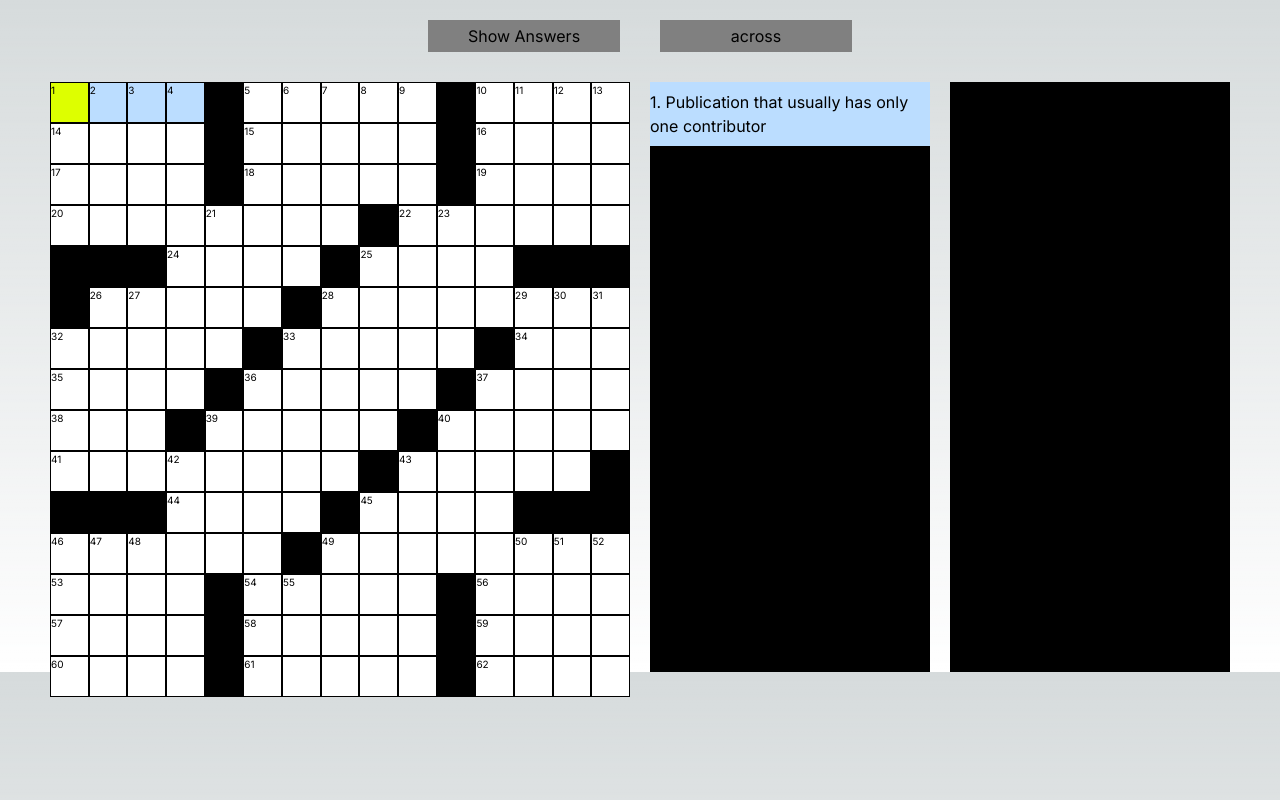
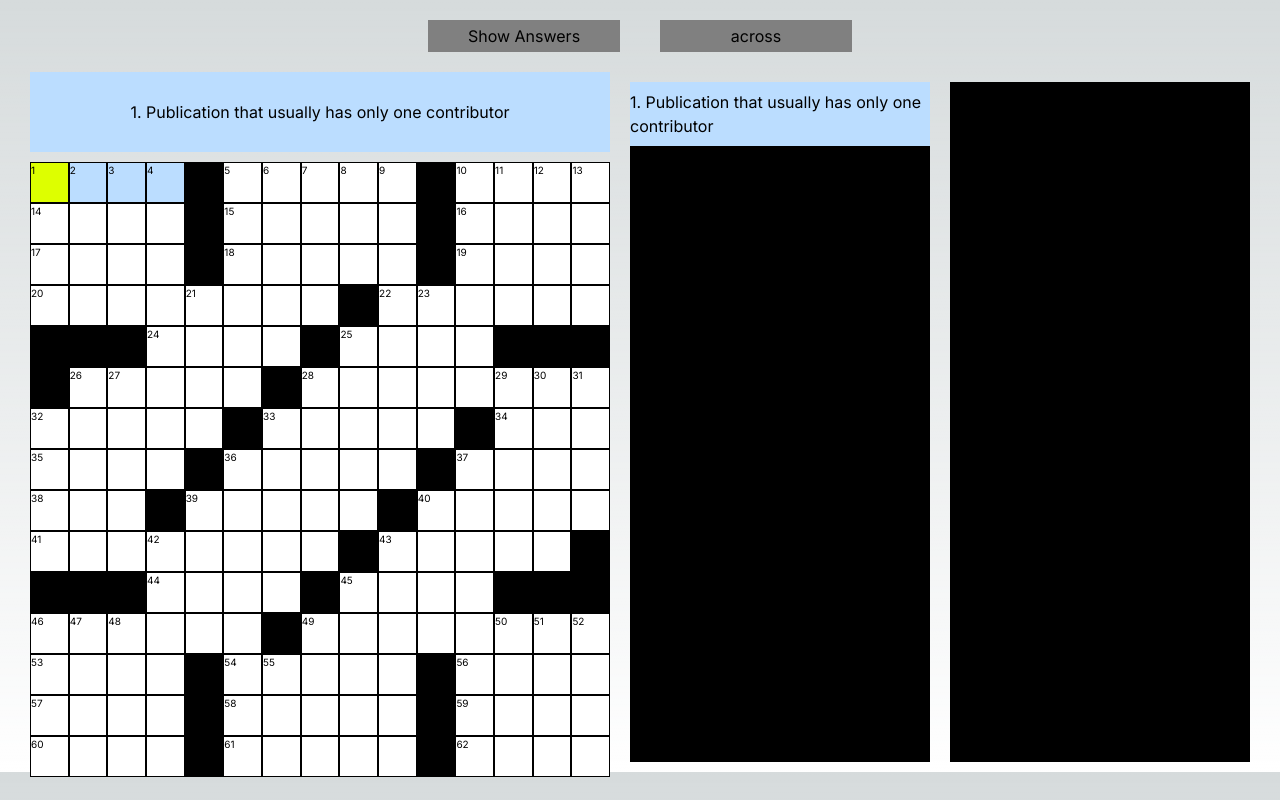
Before and after one commit to jdougross/crossword-frontend, a Next.js app: page / in a window 1280 px wide. Built offline with nearby package versions, Linux system fonts and the light colour scheme.

Commit message:
ADD: clue display section up top

```diff
--- a/src/app/Clues.tsx
+++ b/src/app/Clues.tsx
@@ -1,10 +1,10 @@
 import React, { useContext } from "react";
 import { Clue } from "./types";
 import { GameContext } from "./page";
-import { theme } from "./utils";
+import { fullSize, theme } from "./utils";
 import { Flex, List, ListItem, Text } from "@chakra-ui/react";
 
-function ClueDisplay({
+export function ClueDisplay({
   clueListIndex,
   direction: propDirection,
   clueNumber,
@@ -52,9 +52,9 @@ export function ClueLists() {
     <Flex direction="row">
       {[across, down].map((list, listIndex) => (
         <List
-          height={600}
+          height={680}
           width={300}
-          padding={10}
+          m={10}
           key={`list-${listIndex}`}
           overflowY={"scroll"}
         >
--- a/src/app/page.tsx
+++ b/src/app/page.tsx
@@ -10,9 +10,9 @@ import {
   Direction,
   GameContextType,
 } from "./types";
-import { transformData } from "./utils";
+import { theme, transformData } from "./utils";
 import { CellDisplay } from "./Cell";
-import { ClueLists } from "./Clues";
+import { ClueDisplay, ClueLists } from "./Clues";
 import { GridDisplay } from "./GridDisplay";
 
 export const GameContext = createContext({} as GameContextType);
@@ -181,6 +181,18 @@ function Crossword(props: CrosswordProps) {
           </Button>
         </Flex>
         <Flex>
+          <Flex direction="column" alignItems="center">
+            <Flex
+              bg={theme.color.highlight}
+              textColor={theme.color.foreground}
+              w={29 / 30}
+              h={80}
+              p={10}
+              alignItems="center"
+              justifyContent="center"
+            >
+              <ClueDisplay {...highlightedClue} />
+            </Flex>
             <Flex {...dimensions}>
               <GridDisplay
                 size={size}
@@ -188,6 +200,8 @@ function Crossword(props: CrosswordProps) {
                 renderChildComponent={renderCell}
               />
             </Flex>
+          </Flex>
+
           <Flex>
             <ClueLists />
           </Flex>
```
Lines whose indentation alone changed are shown as unchanged.
